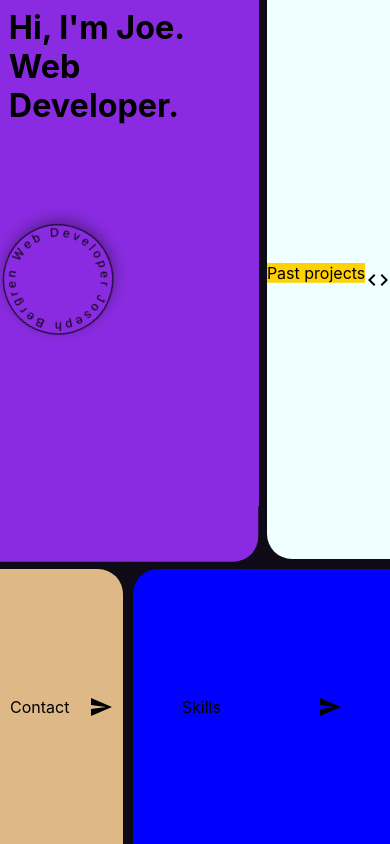
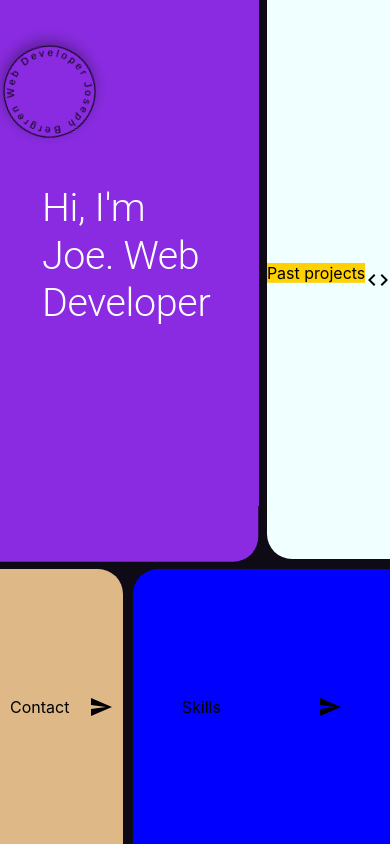
Before and after one commit to Josebergreno/Portfolio, a React (Create React App) app: page / in a window 390 px wide. Built offline with nearby package versions, Linux system fonts and the light colour scheme.

Commit message:
made header responsive

```diff
--- a/src/components/About/About.js
+++ b/src/components/About/About.js
@@ -1,11 +1,24 @@
 import styles from "./About.module.css";
 import logo from "../../UI/logo-cropped.svg";
+import { Typography } from "@mui/material";
 
 const About = (props) => {
   console.log(logo);
   return (
     <div className={styles["container"]}>
-      <h1 className={styles["header"]}>Hi, I'm Joe. Web Developer.</h1>
+      <div className={styles["header-container"]}>
+        <Typography
+          variant="h2"
+          sx={{
+            fontSize: "10vmin",
+            color: "white",
+            gridColumn: "2/6",
+          }}
+        >
+          Hi, I'm Joe. Web Developer
+        </Typography>
+      </div>
+
       <div className={styles["logo-container"]}>
         <img className={styles["logo"]} src={logo} alt={"Logo"} />
       </div>
--- a/src/components/About/About.module.css
+++ b/src/components/About/About.module.css
@@ -14,27 +14,23 @@
   transform: scale(1.01);
 }
 
-.header {
-  padding-top: 10px;
-  padding-left: 10px;
-  margin: 0;
-  justify-content: flex-start;
-  align-items: flex-start;
-  grid-row: 1/2;
-  grid-column: 1/4;
-}
-
 .logo {
-  display: grid;
-  grid-template-columns: repeat(3, 1fr);
-  grid-template-rows: repeat(3, 1fr);
-  justify-content: center;
-  align-items: center;
   border: black solid 0.2px;
-  height: 60%;
+  height: 50%;
   aspect-ratio: 1/1;
   border-radius: 50%;
   box-shadow: rgba(0, 0, 0, 0.35) 0px 5px 15px;
+}
+
+.header-container {
+  display: grid;
+  grid-template-columns: repeat(6, 1fr);
+  justify-content: center;
+  width: 100%;
+  margin: 0;
+
+  grid-row: 2/3;
+  grid-column: 1/4;
 }
 
 .logo-container {
@@ -54,15 +50,15 @@
     transform: rotate(0);
   }
   25% {
-    transform: scale(1.05) rotate(90deg);
+    transform: scale(1.05) rotate(-90deg);
   }
   50% {
-    transform: rotate(180deg);
+    transform: rotate(-180deg);
   }
   75% {
-    transform: scale(1.05) rotate(270deg);
+    transform: scale(1.05) rotate(-270deg);
   }
   100% {
-    transform: rotate(360deg);
+    transform: rotate(-360deg);
   }
 }
```
